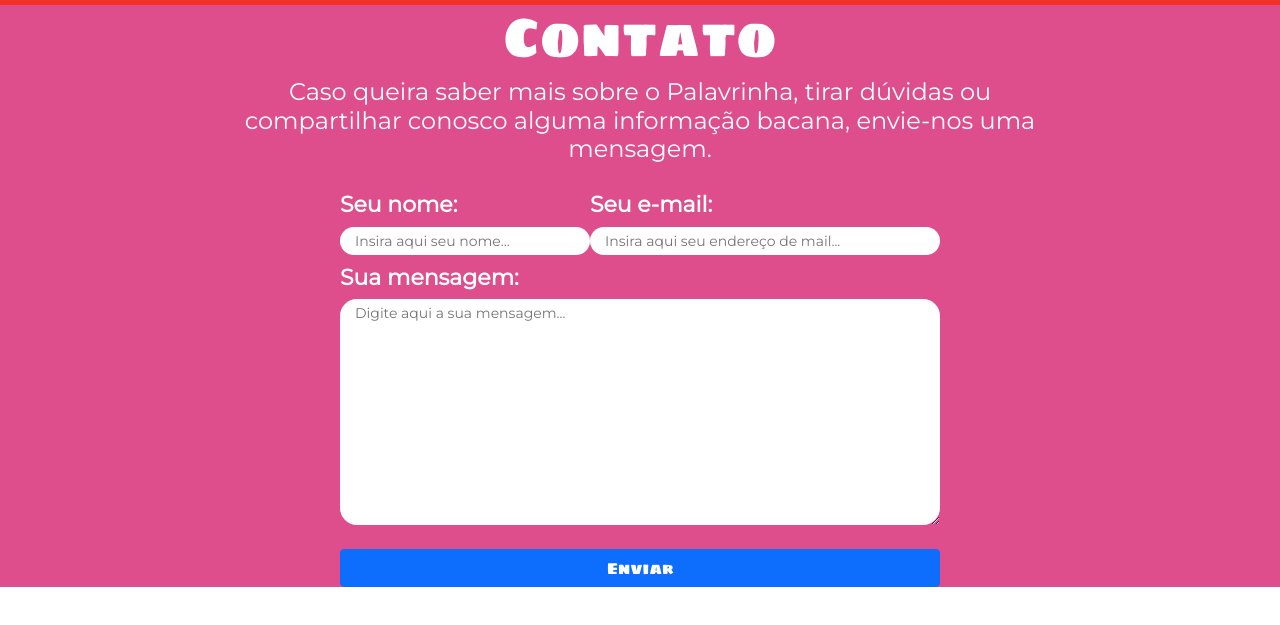
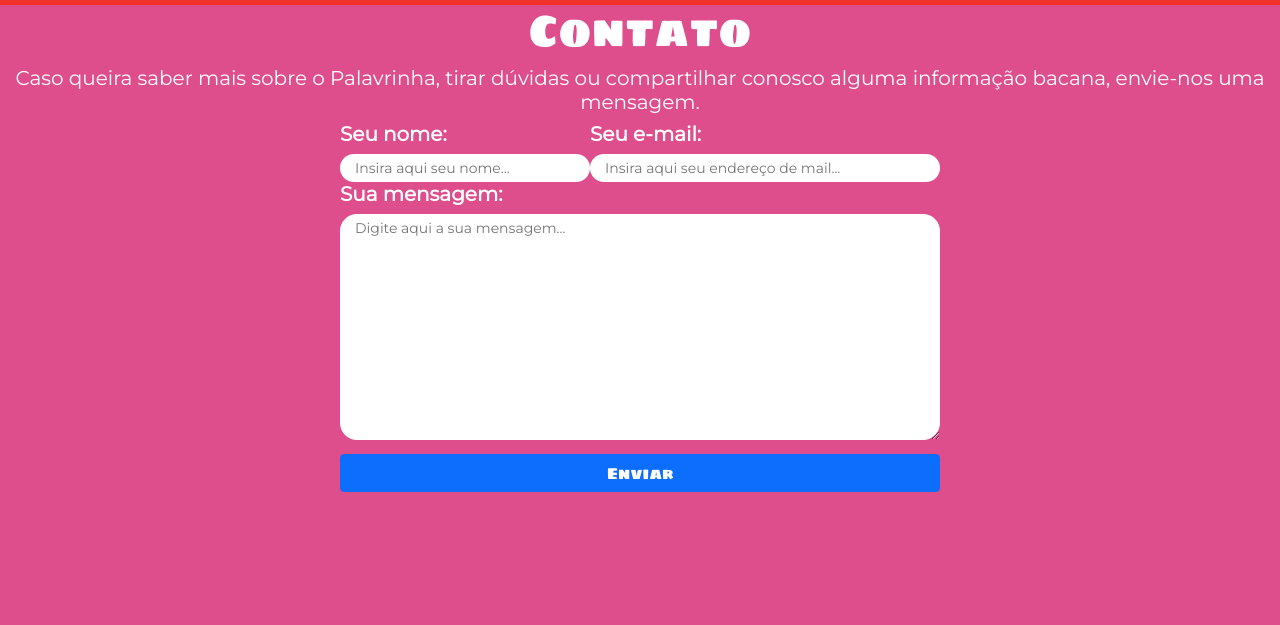
Before and after one commit to palavrinha/palavrinha.github.io, a React app: page /#/contact in a window 1280 px wide. Shown: the part 61-686 px from the top of the page. Built offline with nearby package versions, Linux system fonts and the light colour scheme; some packages are replaced by stand-ins of ours.

Commit message:
Adjust contact page style

```diff
--- a/src/pages/Contact/index.css
+++ b/src/pages/Contact/index.css
@@ -1,23 +1,23 @@
 .contact{
     background-color: #DE4E8D;
-    height: 100%;
-    width: 100%;
+    height: 100vh;
+    width: 100vw;
     display: flex;
     align-items: center;
     flex-direction: column;
+    width: auto;
 }
 .contact .title {
     font-family: 'Sigmar One';
     color: white;
-    font-size: 54px;
+    font-size: 44px;
     text-align: center;
 }
 .contact .subtitle h4{
     font-family: 'Montserrat';
     color: white;
-    font-size: 24px;
+    font-size: 20px;
     text-align: center;
-    width: 800px;
 }
 input, textarea{
     border-radius: 17px;
@@ -29,7 +29,7 @@
 .input-div h5{
     font-family: 'Montserrat';
     color: white;
-    font-size: 22px;
+    font-size: 20px;
     font-weight: bold;
 }
 .button{
--- a/src/pages/Contact/index.js
+++ b/src/pages/Contact/index.js
@@ -81,7 +81,7 @@
                 <div className="subtitle">
                     <h4>Caso queira saber mais sobre o Palavrinha, tirar dúvidas ou compartilhar conosco alguma informação bacana, envie-nos uma mensagem.</h4>
                 </div>
-                <form style={{marginTop: 20}} onSubmit={sendEmail}>
+                <form onSubmit={sendEmail}>
                     <div className="input-div d-flex">
                         <div className="input-div">
                             <h5>Seu nome:</h5>
@@ -104,7 +104,7 @@
                             />
                         </div>
                     </div>
-                    <div className="input-div" style={{ marginTop: 10 }}>
+                    <div className="input-div" >
                         <h5>Sua mensagem:</h5>
                         <textarea
                             placeholder="Digite aqui a sua mensagem..."
@@ -120,7 +120,6 @@
                             className="button"
                             type="submit"
                             disabled={isLoading}
-                            style={{marginTop: 20}}
                         >
                             {
                                 !isLoading ?
```
